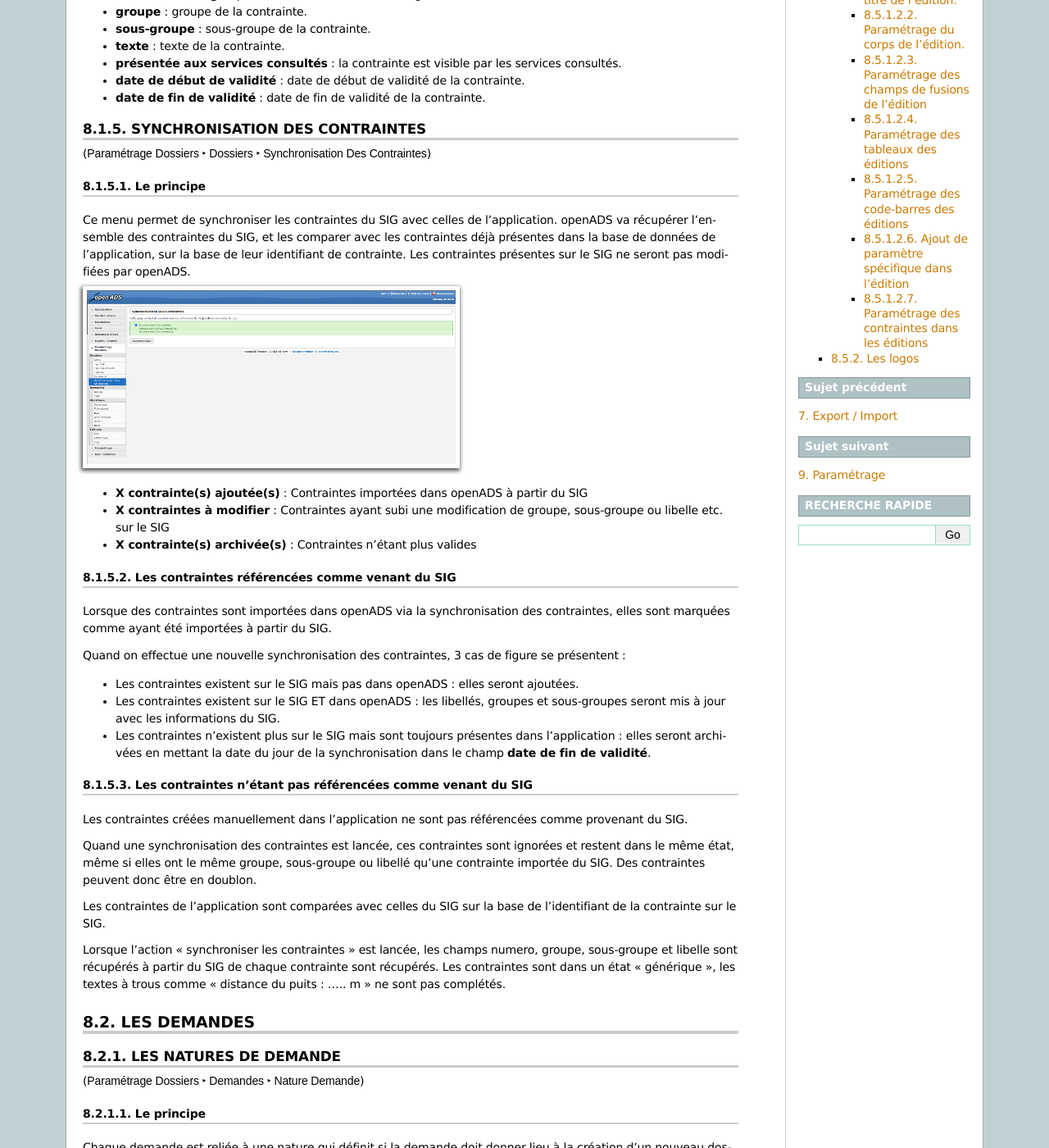
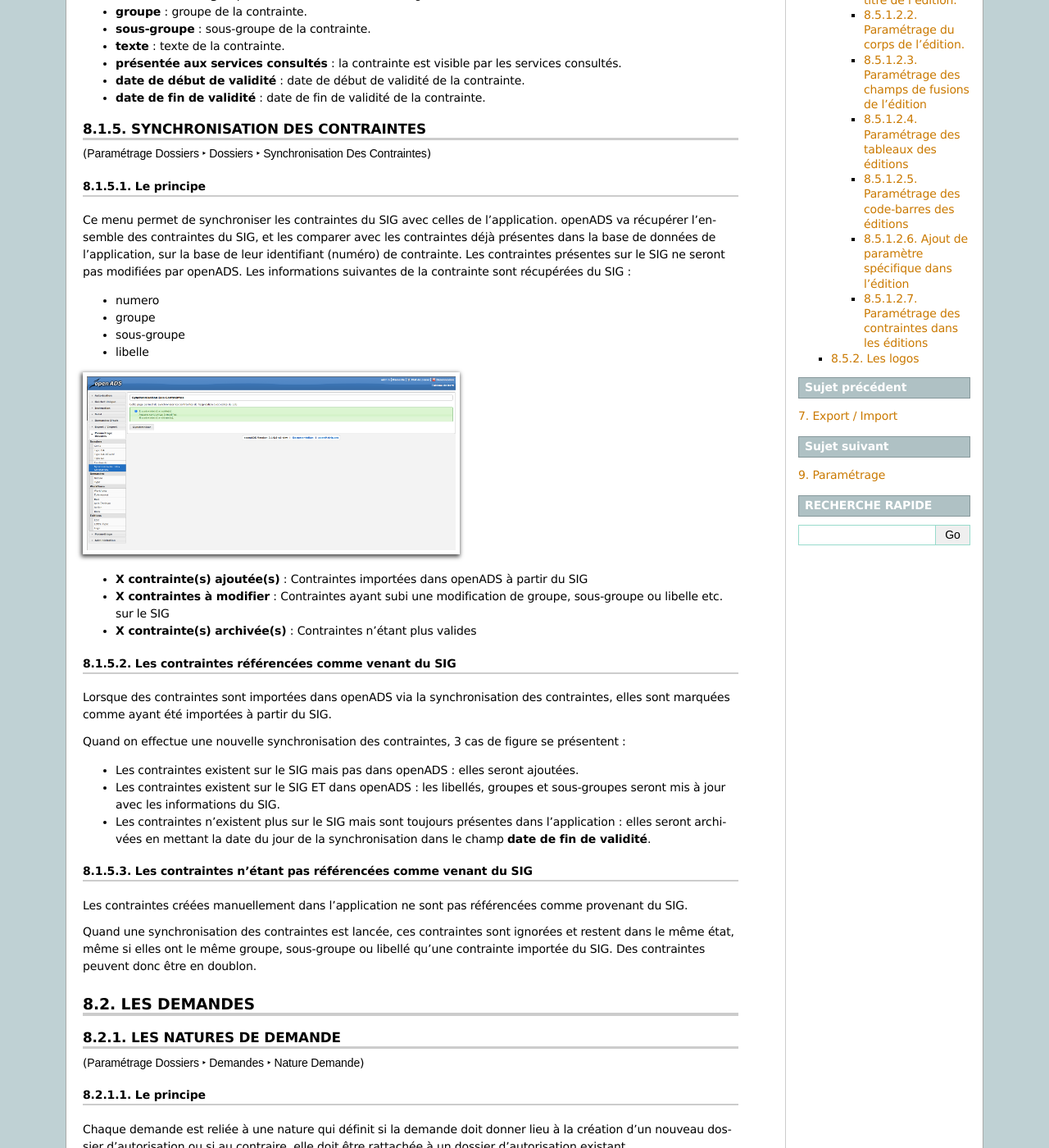
Before and after one commit to mpavaux/openads-documentation, a Sphinx documentation site: the page built from source/manuel_utilisateur/parametrage_dossier.rst, in a window 1280 px wide and 1400 px high, scrolled down 1969 px. Shown: the whole window at 82% size. Built offline with Sphinx 7.4.7, drawn with Linux system fonts in a browser that asks for light colours.

Commit message:
* Oubli lors du commit précédent

```diff
--- a/source/manuel_utilisateur/parametrage_dossier.rst
+++ b/source/manuel_utilisateur/parametrage_dossier.rst
@@ -163,11 +163,17 @@
 Le principe
 ===========
 
-Ce menu permet de synchroniser les contraintes du SIG avec celles de
-l'application. openADS va récupérer l'ensemble des contraintes du SIG,
-et les comparer avec les contraintes déjà présentes dans la base de données de l'application,
-sur la base de leur identifiant de contrainte. Les contraintes présentes sur le SIG ne
-seront pas modifiées par openADS.
+Ce menu permet de synchroniser les contraintes du SIG avec celles de l'application.
+openADS va récupérer l'ensemble des contraintes du SIG, et les comparer avec les
+contraintes déjà présentes dans la base de données de l'application, sur la base de leur
+identifiant (numéro) de contrainte. Les contraintes présentes sur le SIG ne seront pas
+modifiées par openADS.
+Les informations suivantes de la contrainte sont récupérées du SIG :
+
+* numero
+* groupe
+* sous-groupe
+* libelle
 
 .. image:: contrainte_synchronisation.png
 
@@ -197,11 +203,6 @@
 Quand une synchronisation des contraintes est lancée, ces contraintes sont ignorées et
 restent dans le même état, même si elles ont le même groupe, sous-groupe ou libellé
 qu'une contrainte importée du SIG. Des contraintes peuvent donc être en doublon.
-
-Les contraintes de l'application sont comparées avec celles du SIG sur la base de l'identifiant de la contrainte sur le SIG.
-
-Lorsque l'action "synchroniser les contraintes" est lancée, les champs numero, groupe, sous-groupe et libelle sont récupérés à partir du SIG de chaque contrainte sont récupérés. Les contraintes sont dans un état "générique", les textes à trous comme "distance du puits : ..... m" ne sont pas complétés.
-
 
 .. _parametrage_dossiers_demandes:
 
```
